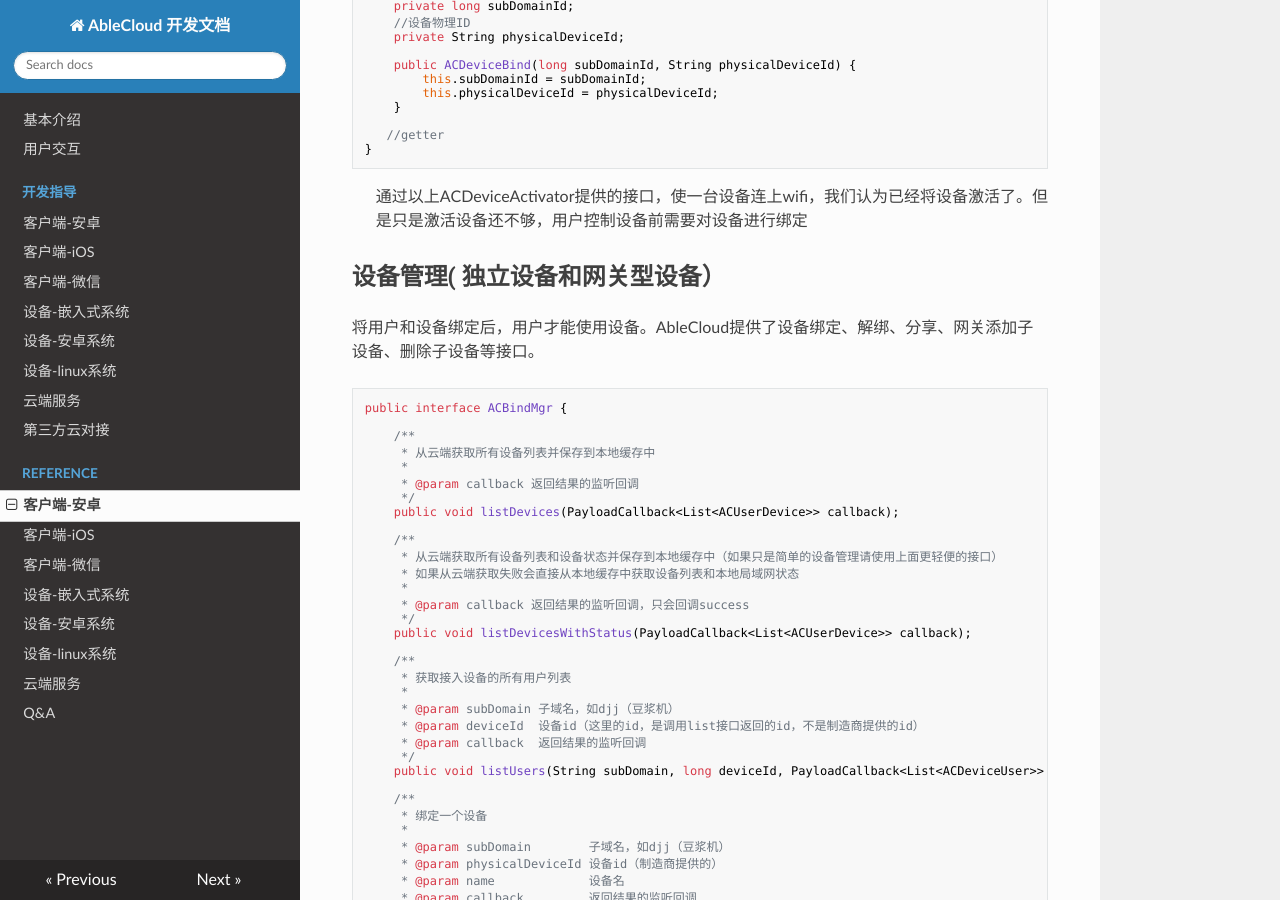
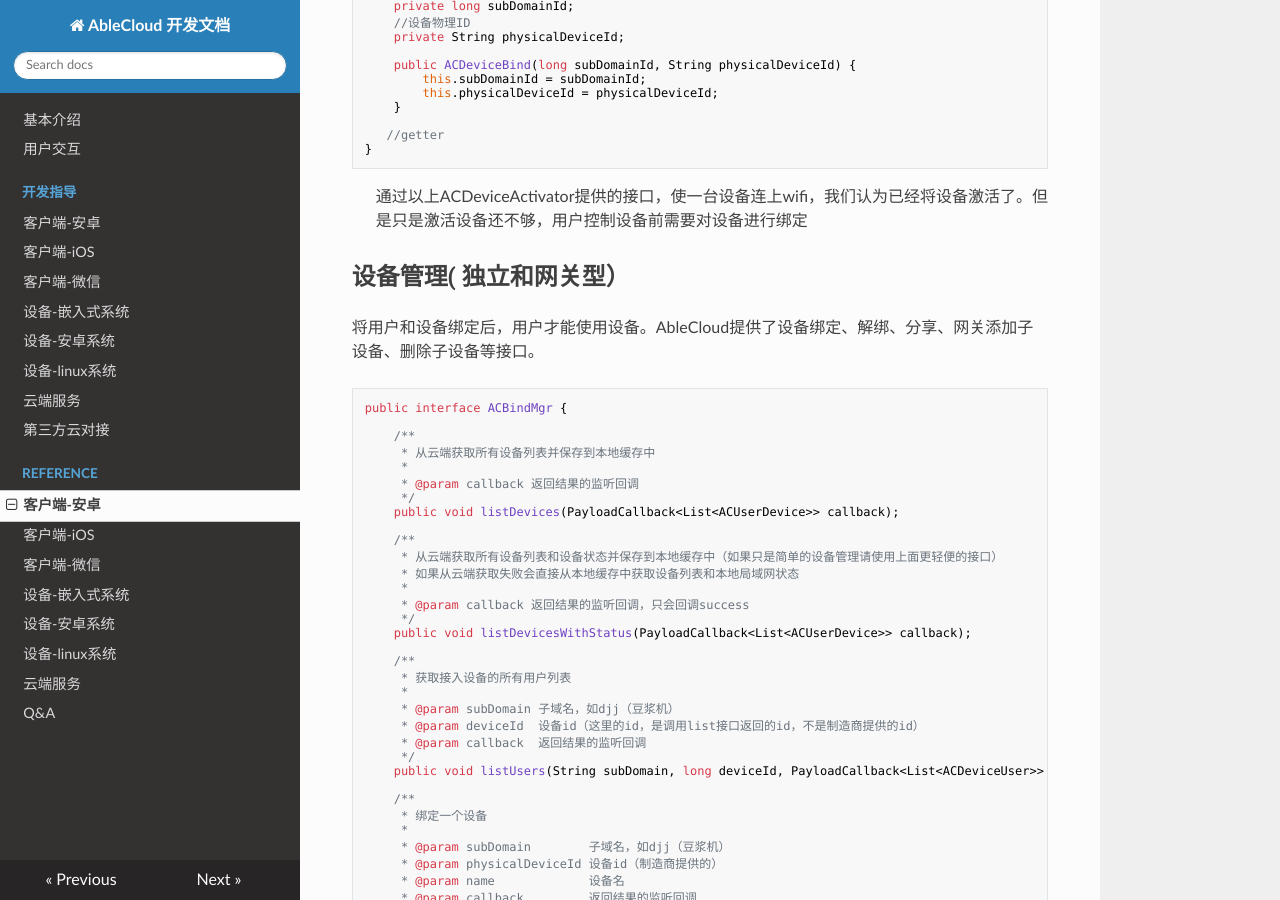
Before and after one commit to JessonW/rd_docs, an MkDocs documentation site: the page built from docs/reference/android.md, in a window 1280 px wide and 900 px high, scrolled down 15207 px. Built offline with MkDocs 1.6.1, drawn with Linux system fonts in a browser that asks for light colours; nearby versions of some CDN libraries; old or Windows-style settings are respelled for this version of MkDocs.

Commit message:
update reference

```diff
--- a/docs/reference/android.md
+++ b/docs/reference/android.md
@@ -790,7 +790,7 @@ public class ACDeviceBind {
 
 
 
-##设备管理( 独立设备和网关型设备）
+##设备管理( 独立和网关型）
 
 将用户和设备绑定后，用户才能使用设备。AbleCloud提供了设备绑定、解绑、分享、网关添加子设备、删除子设备等接口。
 
```
Also changed, not shown: site/css/base.css.
